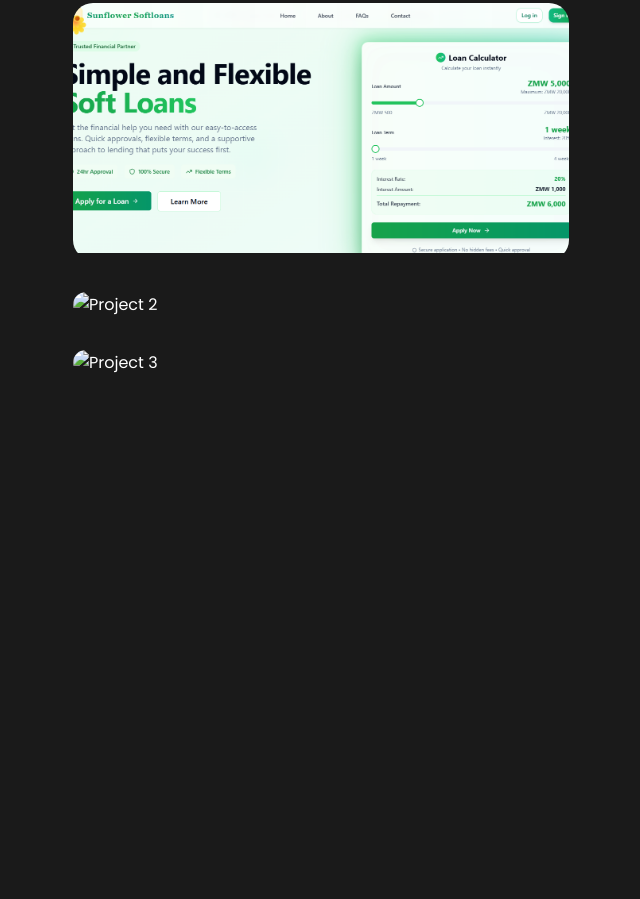
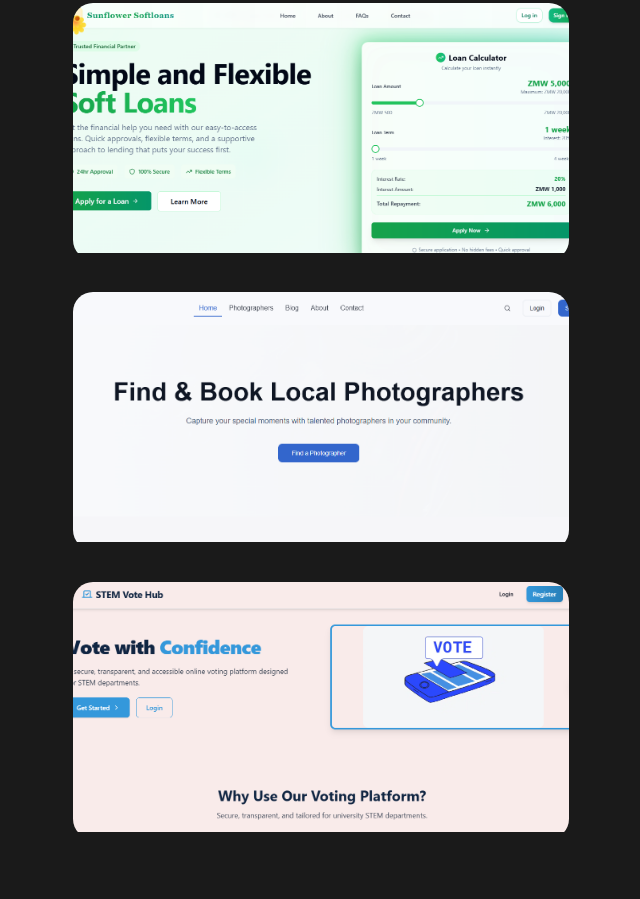
Before and after one commit to sydneymulando/sydneys-web-portifolio, a plain HTML site: page portfolio.html in a window 1280 px wide. Shown: the part 585-1484 px from the top of the page, without its empty margins (55-695 px from the left). Before the commit the page ends 1020 px from the top, so only its background shows below. Drawn offline with Linux system fonts and the light colour scheme.

Commit message:
Project description and pictures update

```diff
--- a/portfolio.html
+++ b/portfolio.html
@@ -49,7 +49,7 @@
         <div class="github-section">
             <h2>View All Projects</h2>
             <p>Check out my complete portfolio of projects on GitHub:</p>
-            <a href="https://github.com/sydneymulando/sydneymulando" class="btn primary github-btn">
+            <a href="https://github.com/sydneymulando" class="btn primary github-btn">
                 <i class="fab fa-github"></i> Visit My GitHub
             </a>
         </div>
@@ -58,29 +58,29 @@
                 <img src="assets/Sunflower Softloans Web-App.png" alt="Project 1">
                 <div class="portfolio-item-content">
                     <h3>Sunflower Loan Web-App</h3>
-                    <p>Description of the project goes here.</p>
+                    <p>A loan management system for a loan disbursement company that streamlines the hussle of manual and traditional ways of managing loans.</p>
                     <div class="portfolio-links">
-                        <a href="#" class="btn primary">Live Demo</a>
+                        <a href="https://sunflowersoftloans.netlify.app/" class="btn primary">Live Demo</a>
                         <a href="#" class="btn secondary"><i class="fab fa-github"></i> View Code</a>
                     </div>
                 </div>
             </div>
             <div class="portfolio-item">
-                <img src="assets/project1.jpg" alt="Project 2">
+                <img src="assets/Click.png" alt="Project 2">
                 <div class="portfolio-item-content">
-                    <h3>Project Name</h3>
-                    <p>Description of the project goes here.</p>
+                    <h3>CLICK</h3>
+                    <p>A web application focused on photography services, that acts as a platform for connecting clients with professional photographers.</p>
                     <div class="portfolio-links">
-                        <a href="#" class="btn primary">Live Demo</a>
+                        <a href="https://bookshot.netlify.app/" class="btn primary">Live Demo</a>
                         <a href="#" class="btn secondary"><i class="fab fa-github"></i> View Code</a>
                     </div>
                 </div>
             </div>
             <div class="portfolio-item">
-                <img src="assets/project3.jpg" alt="Project 3">
+                <img src="assets/stem voting hub.png" alt="Project 3">
                 <div class="portfolio-item-content">
-                    <h3>Project Name</h3>
-                    <p>Description of the project goes here.</p>
+                    <h3>Stem voting Hub</h3>
+                    <p>An online voting system for STEM achools at the University of Zambia.</p>
                     <div class="portfolio-links">
                         <a href="#" class="btn primary">Live Demo</a>
                         <a href="#" class="btn secondary"><i class="fab fa-github"></i> View Code</a>
```
Also changed, not shown: assets/Click.png (added), assets/stem voting hub.png (added).
